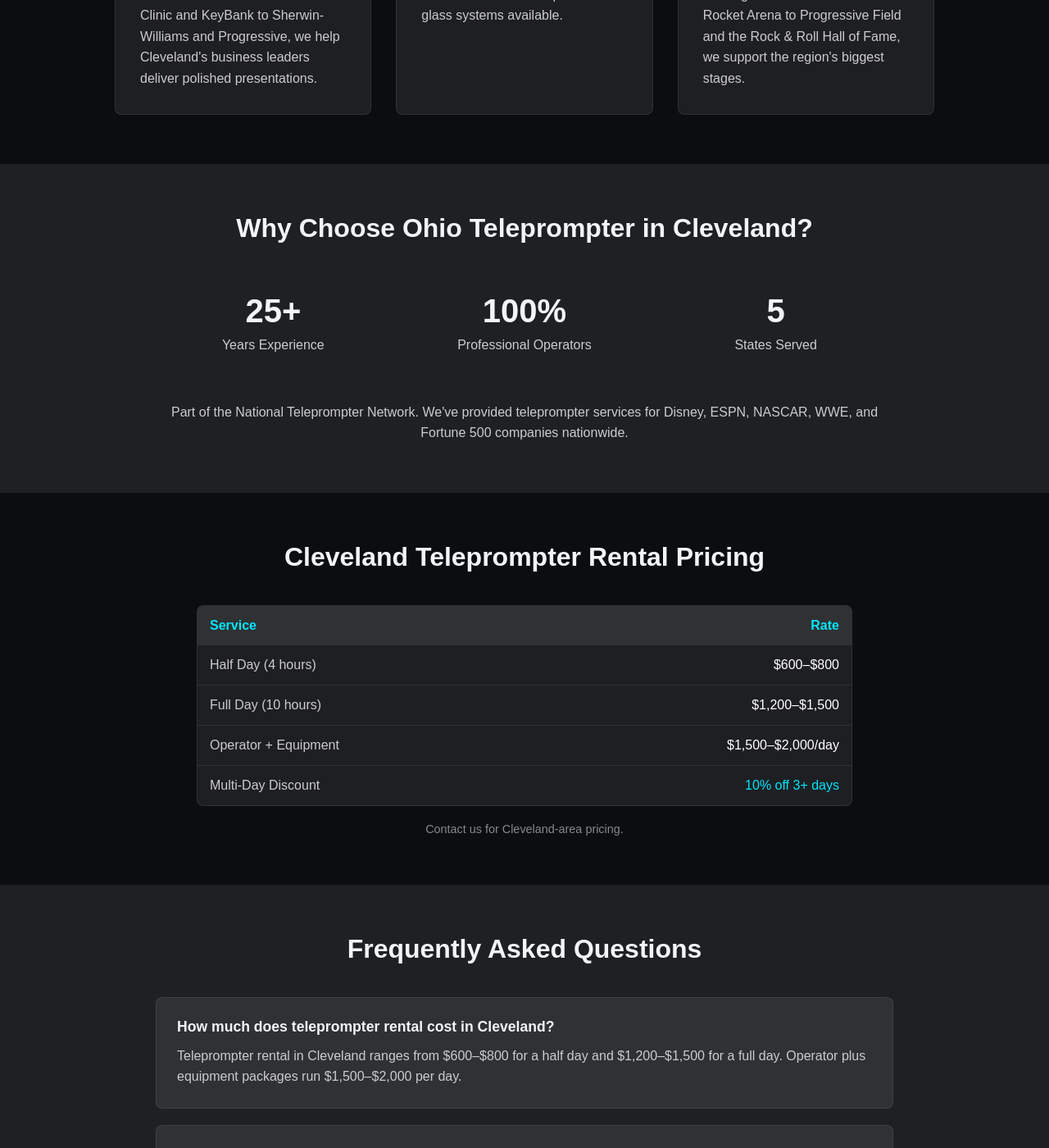
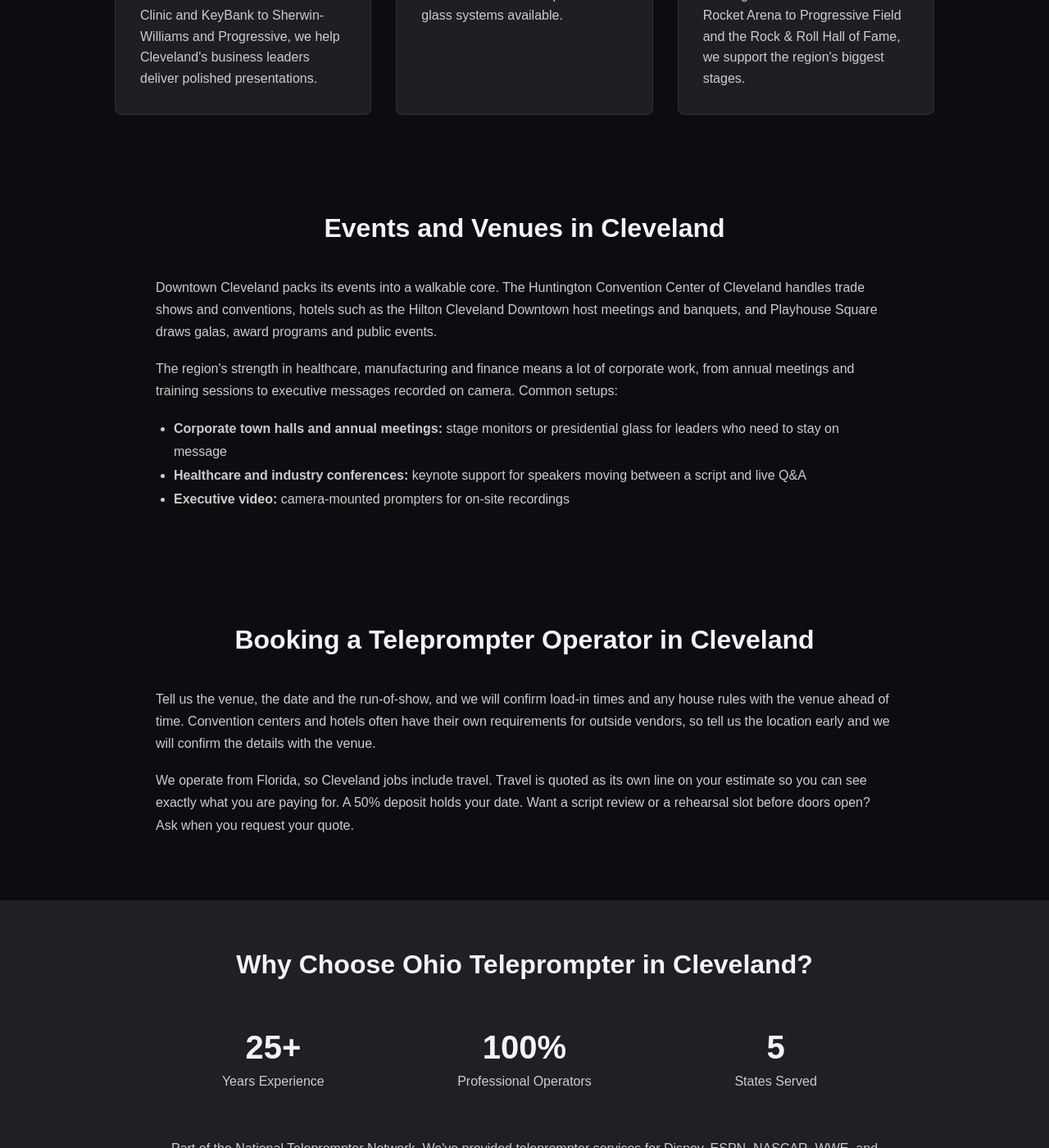
Before and after one commit to jasproj/ohioteleprompter, a Jekyll site: the page teleprompter-cleveland.html, which Jekyll copies as it is, in a window 1280 px wide and 1400 px high, scrolled down 724 px. Shown: the whole window at 82% size. Built offline with Jekyll 4.4.1, drawn with Linux system fonts in a browser that asks for light colours.

Commit message:
City pages: add local venue and booking sections to major markets (#30)
Claude-Session: https://claude.ai/code/session_01Nvz6MHpRRD524cvTRtNsRm

Co-authored-by: Claude <noreply@anthropic.com>

```diff
--- a/teleprompter-cleveland.html
+++ b/teleprompter-cleveland.html
@@ -105,6 +105,18 @@ hr{border-color:rgba(255,255,255,.08)}
   </div>
 </section>
 
+<section style="padding:60px 20px;background:#0B0D10">
+  <div style="max-width:900px;margin:0 auto">
+    <h2 style="font-family:Arial,sans-serif;font-size:2rem;color:#F2F4F7;text-align:center;margin:0 0 40px 0">Events and Venues in Cleveland</h2>
+    <p style="color:#ccc;line-height:1.7;margin:0 0 18px 0">Downtown Cleveland packs its events into a walkable core. The Huntington Convention Center of Cleveland handles trade shows and conventions, hotels such as the Hilton Cleveland Downtown host meetings and banquets, and Playhouse Square draws galas, award programs and public events.</p><p style="color:#ccc;line-height:1.7;margin:0 0 18px 0">The region&#39;s strength in healthcare, manufacturing and finance means a lot of corporate work, from annual meetings and training sessions to executive messages recorded on camera. Common setups:</p><ul style="color:#ccc;line-height:1.8;margin:0 0 18px 0;padding-left:22px"><li><strong>Corporate town halls and annual meetings:</strong> stage monitors or presidential glass for leaders who need to stay on message</li><li><strong>Healthcare and industry conferences:</strong> keynote support for speakers moving between a script and live Q&amp;A</li><li><strong>Executive video:</strong> camera-mounted prompters for on-site recordings</li></ul>
+  </div>
+</section>
+<section style="padding:60px 20px;background:#0B0D10">
+  <div style="max-width:900px;margin:0 auto">
+    <h2 style="font-family:Arial,sans-serif;font-size:2rem;color:#F2F4F7;text-align:center;margin:0 0 40px 0">Booking a Teleprompter Operator in Cleveland</h2>
+    <p style="color:#ccc;line-height:1.7;margin:0 0 18px 0">Tell us the venue, the date and the run-of-show, and we will confirm load-in times and any house rules with the venue ahead of time. Convention centers and hotels often have their own requirements for outside vendors, so tell us the location early and we will confirm the details with the venue.</p><p style="color:#ccc;line-height:1.7;margin:0 0 18px 0">We operate from Florida, so Cleveland jobs include travel. Travel is quoted as its own line on your estimate so you can see exactly what you are paying for. A 50% deposit holds your date. Want a script review or a rehearsal slot before doors open? Ask when you request your quote.</p>
+  </div>
+</section>
 <section style="padding:60px 20px;background:rgba(255,255,255,.08)">
   <div style="max-width:900px;margin:0 auto">
     <h2 style="font-family:Arial,sans-serif;font-size:2rem;color:#F2F4F7;text-align:center;margin:0 0 40px 0">Why Choose Ohio Teleprompter in Cleveland?</h2>
```
Also changed, not shown: teleprompter-columbus-oh.html (+12 -0 lines).
